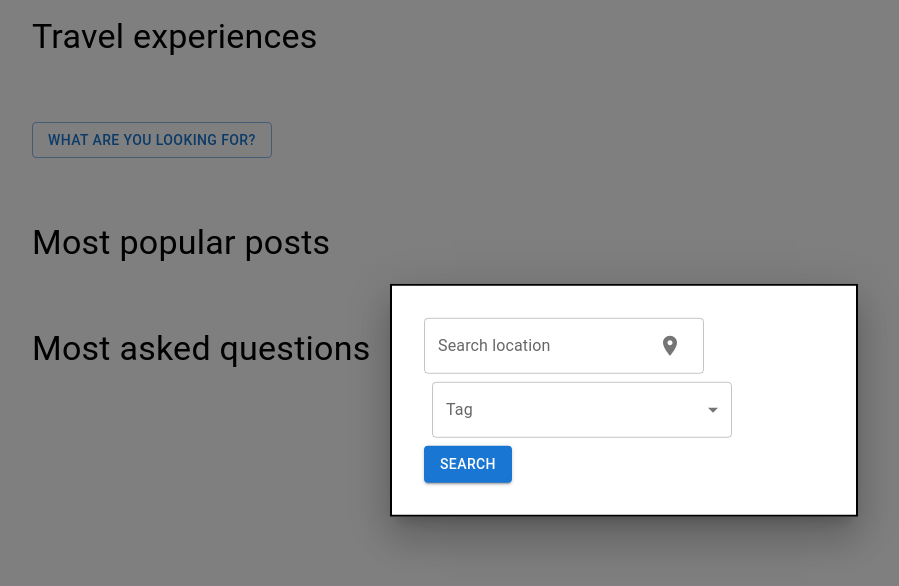
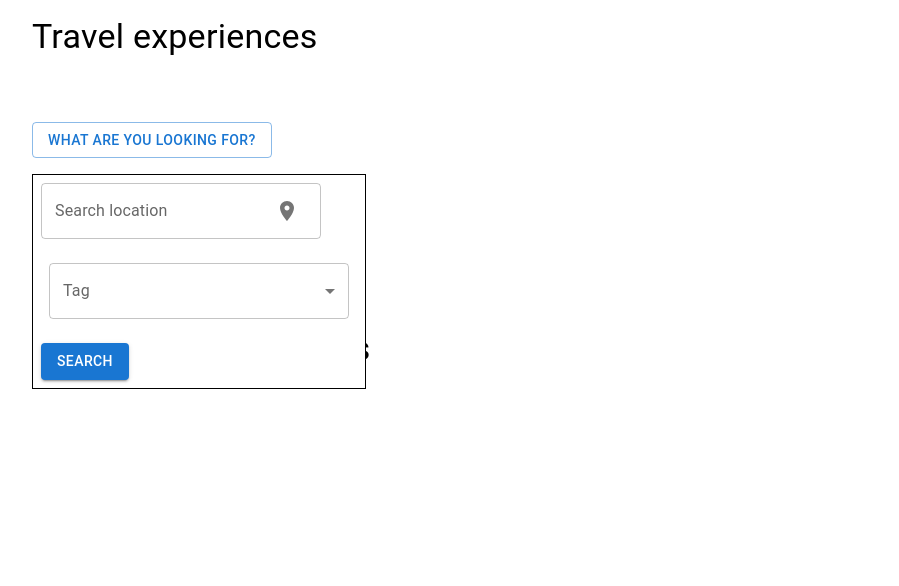
Before and after one commit to ssukovic/travel-app, a React (Create React App) app: page / in a window 1280 px wide. Both pictures are taken after a click on the button "WHAT ARE YOU LOOKING FOR?". Shown: the top 586 px of the page, without its empty margins (16-915 px from the left). Built offline with nearby package versions, Linux system fonts and the light colour scheme.

Commit message:
feat: replace modal with popper

```diff
--- /dev/null
+++ b/src/components/SearchModal.css
@@ -0,0 +1,7 @@
+.modalContainer {
+  margin: 1rem 3rem;
+  display: flex;
+  flex-direction: column;
+  gap: 1rem;
+  align-items: flex-start;
+}
--- a/src/components/SearchModal.js
+++ b/src/components/SearchModal.js
@@ -9,10 +9,12 @@ import Select from "@mui/material/Select";
 import Checkbox from "@mui/material/Checkbox";
 import Box from "@mui/material/Box";
 import Button from "@mui/material/Button";
-import Modal from "@mui/material/Modal";
+import Popper from "@mui/material/Popper";
+import Fade from "@mui/material/Fade";
 import TextField from "@mui/material/TextField";
 import InputAdornment from "@mui/material/InputAdornment";
 import LocationOnIcon from "@mui/icons-material/LocationOn";
+import "./SearchModal.css";
 
 const ITEM_HEIGHT = 48;
 const ITEM_PADDING_TOP = 8;
@@ -23,18 +25,6 @@ const MenuProps = {
       width: 250,
     },
   },
-};
-
-const style = {
-  position: "absolute",
-  top: "50%",
-  left: "50%",
-  transform: "translate(-50%, -50%)",
-  width: 400,
-  bgcolor: "background.paper",
-  border: "2px solid #000",
-  boxShadow: 24,
-  p: 4,
 };
 
 const names = [
@@ -54,8 +44,14 @@ export default function SearchModal() {
   const navigate = useNavigate();
   const [personName, setPersonName] = React.useState([]);
   const [open, setOpen] = React.useState(false);
-  const handleOpen = () => setOpen(true);
-  const handleClose = () => setOpen(false);
+  const [anchorEl, setAnchorEl] = React.useState(null);
+  const canBeOpen = open && Boolean(anchorEl);
+  const id = canBeOpen ? "transition-popper" : undefined;
+
+  const handleClick = (event) => {
+    setAnchorEl(event.currentTarget);
+    setOpen((previousOpen) => !previousOpen);
+  };
 
   const handleChange = (event) => {
     const {
@@ -73,16 +69,16 @@ export default function SearchModal() {
 
   return (
     <div>
-      <Button variant="outlined" onClick={handleOpen}>
+      <Button aria-describedby={id} variant="outlined" onClick={handleClick}>
         What are you looking for?
       </Button>
-      <Modal
-        open={open}
-        onClose={handleClose}
-        aria-labelledby="modal-modal-title"
-        aria-describedby="modal-modal-description"
+      <Popper id={id} open={open} anchorEl={anchorEl} transition>
+        {({ TransitionProps }) => (
+          <Fade {...TransitionProps} timeout={350}>
+            <Box
+              className="modalContainer"
+              sx={{ border: 1, p: 1, bgcolor: "background.paper" }}
             >
-        <Box sx={style}>
               <TextField
                 id="outlined-search"
                 label="Search location"
@@ -119,7 +115,9 @@ export default function SearchModal() {
                 Search
               </Button>
             </Box>
-      </Modal>
+          </Fade>
+        )}
+      </Popper>
     </div>
   );
 }
```
Lines whose indentation alone changed are shown as unchanged.
